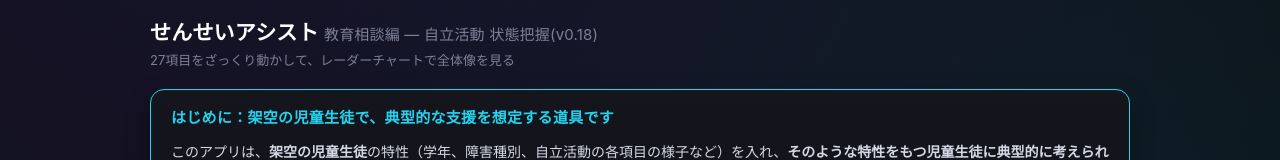
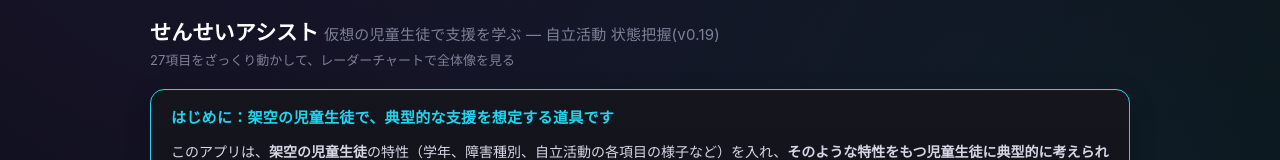
Before and after one commit to toitoitoi-lab/sensei-assist, a plain HTML site: page index.html in a window 1280 px wide. Shown: the top 160 px of the page. Drawn offline with nearby package versions, Linux system fonts and the light colour scheme.

Commit message:
目的を「仮想の児童生徒で支援を学ぶ」に明確化（特定の児童生徒の相談には使わない）
Co-Authored-By: Claude Opus 5.5 <noreply@anthropic.com>
Claude-Session: https://claude.ai/code/session_01P8tT3PoQ8evywv7qfPCpv5

```diff
--- a/index.html
+++ b/index.html
@@ -3,7 +3,7 @@
 <head>
 <meta charset="UTF-8">
 <meta name="viewport" content="width=device-width, initial-scale=1.0">
-<title>せんせいアシスト(教育相談編) - 自立活動 状態把握 v0.18</title>
+<title>せんせいアシスト(仮想の児童生徒で支援を学ぶ) - 自立活動 状態把握 v0.19</title>
 <script src="https://cdnjs.cloudflare.com/ajax/libs/Chart.js/4.4.1/chart.umd.js"></script>
 <style>
   * { box-sizing: border-box; }
@@ -197,7 +197,7 @@
 </head>
 <body>
 <div class="wrap">
-  <h1>せんせいアシスト <span style="font-weight:400; color:#7d8096; font-size:15px;">教育相談編 ― 自立活動 状態把握(v0.18)</span></h1>
+  <h1>せんせいアシスト <span style="font-weight:400; color:#7d8096; font-size:15px;">仮想の児童生徒で支援を学ぶ ― 自立活動 状態把握(v0.19)</span></h1>
   <div class="subtitle">27項目をざっくり動かして、レーダーチャートで全体像を見る</div>
 
   <div class="card notice" role="note" aria-labelledby="notice-title">
```
Also changed, not shown: 2 other files.
